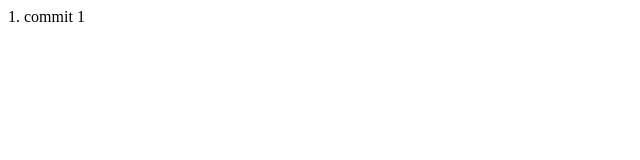
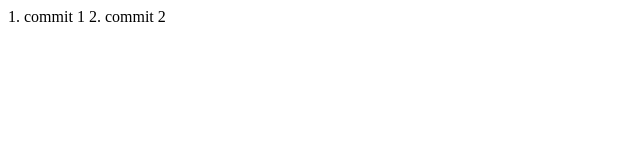
Before and after one commit to sardarhrant/rebase, a plain HTML site: page index.html in a window 1280 px wide. Shown: the full height of the page, 0-640 px from the left. Drawn offline with Linux system fonts and the light colour scheme.

Commit message:
commit 2

```diff
--- a/index.html
+++ b/index.html
@@ -7,6 +7,7 @@
 </head>
 <body>
 1. commit 1
+2. commit 2
 
 </body>
 </html>
```
